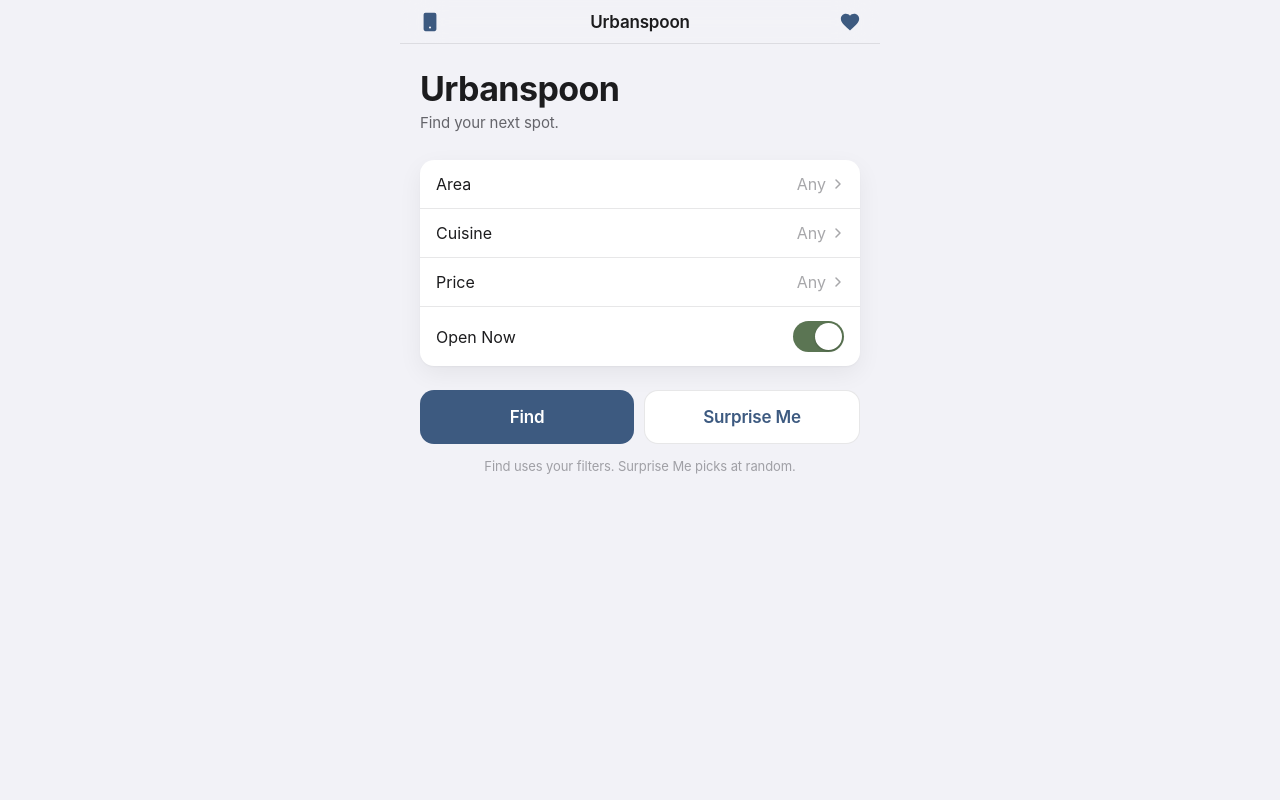
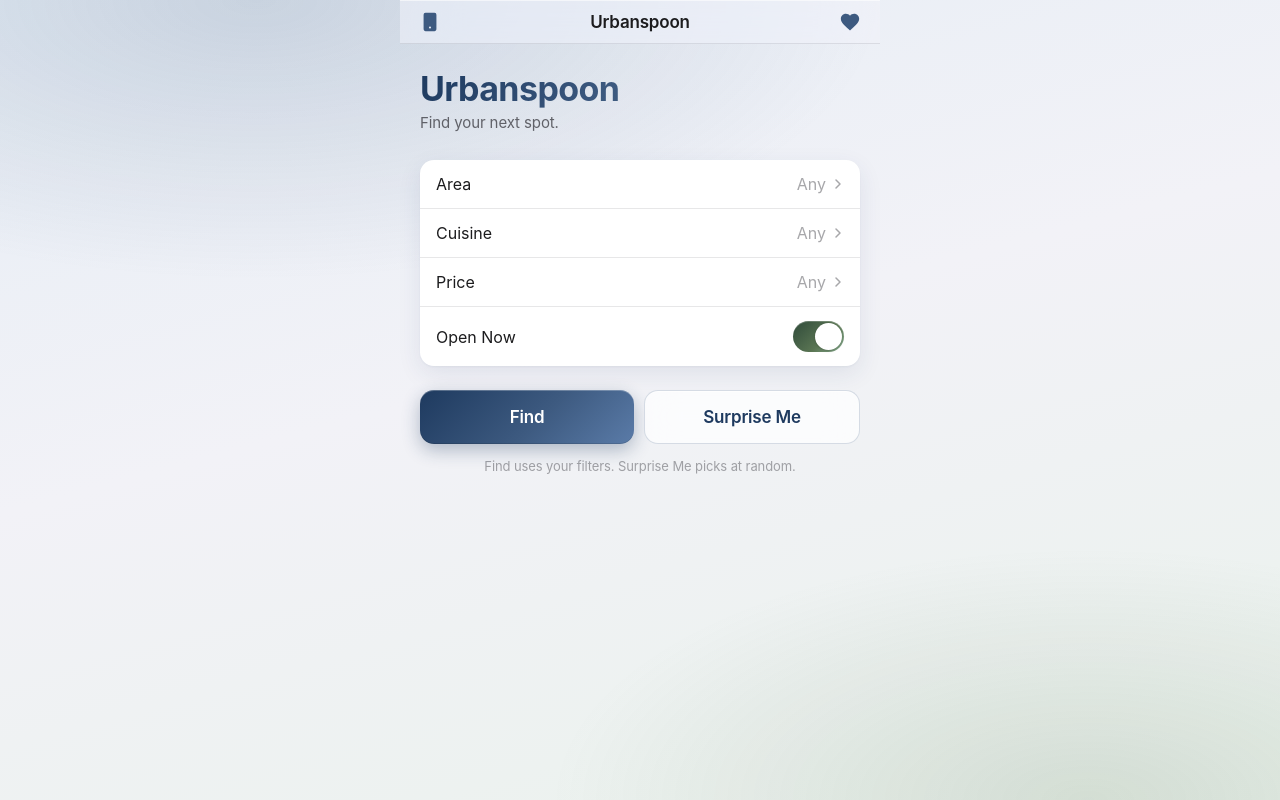
Before and after one commit to donatocatizzone-source/urbanspoon2, a plain HTML site: page index.html in a window 1280 px wide. Both pictures are taken after a click on the switch 818 px from the left and 336 px from the top of the page. Drawn offline with Linux system fonts and the light colour scheme.

Commit message:
Add files via upload

```diff
--- a/styles.css
+++ b/styles.css
@@ -8,10 +8,37 @@
   --label: #1c1c1e;
   --label-2: rgba(60, 60, 67, 0.78);
   --label-3: rgba(60, 60, 67, 0.45);
-  --tint: #3d5a80;
-  --tint-2: #5a7ba8;
-  --green: #5b7553;
-  --shadow-card: 0 1px 2px rgba(0, 0, 0, 0.04), 0 8px 24px rgba(0, 0, 0, 0.06);
+
+  /* Twilight blue — deep dusk to moonlit sky */
+  --twilight-1: #1e3a5f;
+  --twilight-2: #3d5a80;
+  --twilight-3: #5a7ba8;
+  /* Cypress green — evergreen shadow to sun-touched leaf */
+  --cypress-1: #2f4a3a;
+  --cypress-2: #5a7553;
+  --cypress-3: #8ab092;
+
+  --tint: var(--twilight-2);
+  --tint-2: var(--twilight-3);
+  --green: var(--cypress-2);
+
+  --gradient-twilight: linear-gradient(135deg, #1e3a5f 0%, #3d5a80 55%, #5a7ba8 100%);
+  --gradient-cypress: linear-gradient(135deg, #2f4a3a 0%, #5a7553 60%, #8ab092 100%);
+  --gradient-dusk: linear-gradient(
+    165deg,
+    #e6edf5 0%,
+    #f2f2f7 45%,
+    #eaf2ec 100%
+  );
+  --gradient-text: linear-gradient(120deg, #1e3a5f 0%, #3d5a80 45%, #5a7553 100%);
+
+  --glass-bg: rgba(255, 255, 255, 0.62);
+  --glass-border: rgba(255, 255, 255, 0.7);
+  --glass-edge: rgba(255, 255, 255, 0.9);
+
+  --shadow-card:
+    0 1px 2px rgba(30, 58, 95, 0.05),
+    0 8px 24px rgba(30, 58, 95, 0.09);
 
   --font:
     -apple-system, BlinkMacSystemFont, "SF Pro Text", "SF Pro Display",
@@ -27,9 +54,32 @@
     --label: #ffffff;
     --label-2: rgba(235, 235, 245, 0.6);
     --label-3: rgba(235, 235, 245, 0.3);
-    --tint: #5a7ba8;
-    --tint-2: #7a98c4;
-    --green: #6e8c64;
+
+    --twilight-1: #2d4a75;
+    --twilight-2: #5a7ba8;
+    --twilight-3: #8ea9d8;
+    --cypress-1: #3a5a4a;
+    --cypress-2: #6e8c64;
+    --cypress-3: #a2c49b;
+
+    --tint: var(--twilight-2);
+    --tint-2: var(--twilight-3);
+    --green: var(--cypress-2);
+
+    --gradient-twilight: linear-gradient(135deg, #2d4a75 0%, #4d6ea0 55%, #7a98c4 100%);
+    --gradient-cypress: linear-gradient(135deg, #3a5a4a 0%, #6e8c64 60%, #a2c49b 100%);
+    --gradient-dusk: linear-gradient(
+      165deg,
+      #0b172a 0%,
+      #000000 45%,
+      #0a1a14 100%
+    );
+    --gradient-text: linear-gradient(120deg, #8ea9d8 0%, #7a98c4 45%, #a2c49b 100%);
+
+    --glass-bg: rgba(28, 28, 30, 0.6);
+    --glass-border: rgba(255, 255, 255, 0.1);
+    --glass-edge: rgba(255, 255, 255, 0.14);
+
     --shadow-card: 0 1px 2px rgba(0, 0, 0, 0.4), 0 12px 32px rgba(0, 0, 0, 0.5);
   }
 }
@@ -57,6 +107,48 @@
   min-height: 100dvh;
   display: flex;
   justify-content: center;
+  background: var(--gradient-dusk) fixed;
+  background-attachment: fixed;
+}
+
+/* Subtle color wash behind the app — twilight at top, cypress at bottom */
+body::before {
+  content: "";
+  position: fixed;
+  inset: 0;
+  pointer-events: none;
+  z-index: 0;
+  background:
+    radial-gradient(
+      ellipse 70% 50% at 20% 0%,
+      rgba(61, 90, 128, 0.18),
+      transparent 70%
+    ),
+    radial-gradient(
+      ellipse 60% 45% at 85% 100%,
+      rgba(90, 117, 83, 0.16),
+      transparent 70%
+    );
+}
+@media (prefers-color-scheme: dark) {
+  body::before {
+    background:
+      radial-gradient(
+        ellipse 75% 55% at 15% 0%,
+        rgba(90, 123, 168, 0.22),
+        transparent 70%
+      ),
+      radial-gradient(
+        ellipse 65% 50% at 90% 100%,
+        rgba(110, 140, 100, 0.18),
+        transparent 70%
+      );
+  }
+}
+
+.app {
+  position: relative;
+  z-index: 1;
 }
 
 .app {
@@ -78,14 +170,16 @@
   height: 44px;
   padding: 0 8px;
   padding-top: env(safe-area-inset-top);
-  background: rgba(242, 242, 247, 0.78);
-  backdrop-filter: saturate(180%) blur(20px);
-  -webkit-backdrop-filter: saturate(180%) blur(20px);
+  background: rgba(242, 242, 247, 0.55);
+  backdrop-filter: saturate(200%) blur(28px);
+  -webkit-backdrop-filter: saturate(200%) blur(28px);
   border-bottom: 0.5px solid var(--separator);
+  box-shadow: inset 0 1px 0 rgba(255, 255, 255, 0.55);
 }
 @media (prefers-color-scheme: dark) {
   .navbar {
-    background: rgba(0, 0, 0, 0.72);
+    background: rgba(0, 0, 0, 0.5);
+    box-shadow: inset 0 1px 0 rgba(255, 255, 255, 0.08);
   }
 }
 .navtitle {
@@ -119,6 +213,10 @@
   font-weight: 700;
   letter-spacing: -0.6px;
   color: var(--label);
+  background: var(--gradient-text);
+  -webkit-background-clip: text;
+  background-clip: text;
+  -webkit-text-fill-color: transparent;
 }
 .subtitle {
   margin: 0 0 28px;
@@ -232,7 +330,8 @@
   transition: background 0.25s ease;
 }
 .toggle-switch.on {
-  background: var(--green);
+  background: var(--gradient-cypress);
+  box-shadow: inset 0 1px 0 rgba(255, 255, 255, 0.22);
 }
 .toggle-knob {
   position: absolute;
@@ -274,13 +373,28 @@
   transform: scale(0.99);
 }
 .action-btn.primary {
-  background: var(--tint);
+  background: var(--gradient-twilight);
   color: #ffffff;
+  box-shadow:
+    0 6px 18px rgba(30, 58, 95, 0.32),
+    inset 0 1px 0 rgba(255, 255, 255, 0.25),
+    inset 0 -1px 0 rgba(0, 0, 0, 0.12);
 }
 .action-btn.secondary {
-  background: var(--bg-elev);
-  color: var(--tint);
-  border: 1.5px solid var(--separator);
+  background: rgba(255, 255, 255, 0.72);
+  backdrop-filter: saturate(180%) blur(16px);
+  -webkit-backdrop-filter: saturate(180%) blur(16px);
+  color: var(--twilight-1);
+  border: 1px solid rgba(61, 90, 128, 0.2);
+  box-shadow: inset 0 1px 0 rgba(255, 255, 255, 0.6);
+}
+@media (prefers-color-scheme: dark) {
+  .action-btn.secondary {
+    background: rgba(28, 28, 30, 0.65);
+    color: var(--twilight-3);
+    border: 1px solid rgba(142, 169, 216, 0.25);
+    box-shadow: inset 0 1px 0 rgba(255, 255, 255, 0.08);
+  }
 }
 .action-btn.loading {
   pointer-events: none;
@@ -309,8 +423,15 @@
 .sheet-backdrop {
   position: absolute;
   inset: 0;
-  background: rgba(0, 0, 0, 0.4);
+  background: rgba(10, 20, 35, 0.22);
+  backdrop-filter: blur(6px);
+  -webkit-backdrop-filter: blur(6px);
   animation: fadeIn 0.25s ease;
+}
+@media (prefers-color-scheme: dark) {
+  .sheet-backdrop {
+    background: rgba(0, 0, 0, 0.45);
+  }
 }
 @keyframes fadeIn {
   from { opacity: 0; }
@@ -328,11 +449,59 @@
   max-height: 85vh;
   overflow-y: auto;
   -webkit-overflow-scrolling: touch;
-  background: var(--bg-elev);
+  background: var(--glass-bg);
+  backdrop-filter: saturate(200%) blur(40px);
+  -webkit-backdrop-filter: saturate(200%) blur(40px);
   color: var(--label);
-  border-radius: 16px 16px 0 0;
+  border-radius: 22px 22px 0 0;
+  border-top: 0.5px solid var(--glass-border);
+  box-shadow:
+    0 -10px 40px rgba(30, 58, 95, 0.14),
+    inset 0 1px 0 var(--glass-edge),
+    inset 0 0 0 0.5px rgba(255, 255, 255, 0.3);
   padding-bottom: max(20px, env(safe-area-inset-bottom));
   animation: slideUp 0.32s cubic-bezier(0.2, 0.8, 0.25, 1);
+}
+@media (prefers-color-scheme: dark) {
+  .sheet-card {
+    box-shadow:
+      0 -10px 40px rgba(0, 0, 0, 0.55),
+      inset 0 1px 0 var(--glass-edge),
+      inset 0 0 0 0.5px rgba(255, 255, 255, 0.06);
+  }
+}
+
+/* Tinted highlight glow at the top edge of the sheet — the "caustic" */
+.sheet-card::before {
+  content: "";
+  position: absolute;
+  top: 0;
+  left: 0;
+  right: 0;
+  height: 120px;
+  pointer-events: none;
+  background: linear-gradient(
+    180deg,
+    rgba(90, 123, 168, 0.14) 0%,
+    rgba(90, 117, 83, 0.05) 60%,
+    transparent 100%
+  );
+  border-radius: 22px 22px 0 0;
+  z-index: 0;
+}
+@media (prefers-color-scheme: dark) {
+  .sheet-card::before {
+    background: linear-gradient(
+      180deg,
+      rgba(142, 169, 216, 0.12) 0%,
+      rgba(162, 196, 155, 0.04) 60%,
+      transparent 100%
+    );
+  }
+}
+.sheet-card > * {
+  position: relative;
+  z-index: 1;
 }
 
 .grabber {
@@ -450,8 +619,11 @@
   letter-spacing: -0.1px;
 }
 .tag.price {
-  background: var(--green);
+  background: var(--gradient-cypress);
   color: #ffffff;
+  box-shadow:
+    0 2px 8px rgba(47, 74, 58, 0.28),
+    inset 0 1px 0 rgba(255, 255, 255, 0.22);
 }
 
 .result-rating {
@@ -525,13 +697,17 @@
   color: var(--label);
 }
 .btn-primary {
-  background: var(--tint);
+  background: var(--gradient-twilight);
   color: #ffffff;
   text-decoration: none;
   text-align: center;
   display: inline-flex;
   align-items: center;
   justify-content: center;
+  box-shadow:
+    0 4px 14px rgba(30, 58, 95, 0.3),
+    inset 0 1px 0 rgba(255, 255, 255, 0.22),
+    inset 0 -1px 0 rgba(0, 0, 0, 0.1);
 }
 .btn-secondary:active,
 .btn-primary:active {
--- a/sw.js
+++ b/sw.js
@@ -1,5 +1,5 @@
 // Service Worker — basic cache-first for offline + Add to Home Screen support.
-const CACHE_NAME = "urbanspoon-v4";
+const CACHE_NAME = "urbanspoon-v5";
 const ASSETS = [
   "/",
   "/index.html",
```
